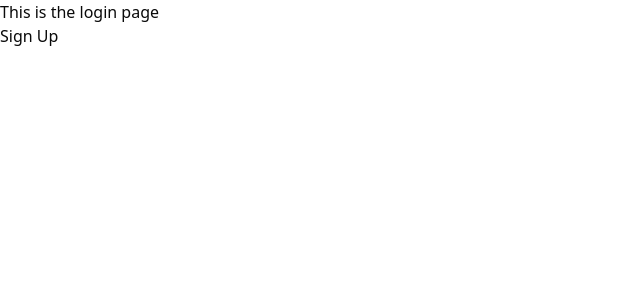
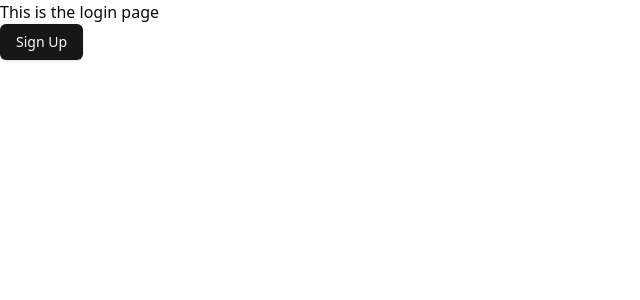
Before and after one commit to aidrecabrera/chrono-ledger, a Nuxt app: page /login in a window 1280 px wide. Shown: the top 300 px of the page, without its empty margins (0-640 px from the left). Built offline with nearby package versions, Linux system fonts and the light colour scheme.

Commit message:
Added Custom Tailwind Color Palette

```diff
--- /dev/null
+++ b/components/ui/button/Button.vue
@@ -0,0 +1,27 @@
+<script setup lang="ts">
+import type { HTMLAttributes } from 'vue'
+import { Primitive, type PrimitiveProps } from 'radix-vue'
+import { type ButtonVariants, buttonVariants } from '.'
+import { cn } from '@/lib/utils'
+
+interface Props extends PrimitiveProps {
+  variant?: ButtonVariants['variant']
+  size?: ButtonVariants['size']
+  as?: string
+  class?: HTMLAttributes['class']
+}
+
+const props = withDefaults(defineProps<Props>(), {
+  as: 'button',
+})
+</script>
+
+<template>
+  <Primitive
+    :as="as"
+    :as-child="asChild"
+    :class="cn(buttonVariants({ variant, size }), props.class)"
+  >
+    <slot />
+  </Primitive>
+</template>
--- /dev/null
+++ b/components/ui/button/index.ts
@@ -0,0 +1,34 @@
+import { type VariantProps, cva } from 'class-variance-authority'
+
+export { default as Button } from './Button.vue'
+
+export const buttonVariants = cva(
+  'inline-flex items-center justify-center whitespace-nowrap rounded-md text-sm font-medium transition-colors focus-visible:outline-none focus-visible:ring-1 focus-visible:ring-ring disabled:pointer-events-none disabled:opacity-50',
+  {
+    variants: {
+      variant: {
+        default: 'bg-primary text-primary-foreground shadow hover:bg-primary/90',
+        destructive:
+          'bg-destructive text-destructive-foreground shadow-sm hover:bg-destructive/90',
+        outline:
+          'border border-input bg-background shadow-sm hover:bg-accent hover:text-accent-foreground',
+        secondary:
+          'bg-secondary text-secondary-foreground shadow-sm hover:bg-secondary/80',
+        ghost: 'hover:bg-accent hover:text-accent-foreground',
+        link: 'text-primary underline-offset-4 hover:underline',
+      },
+      size: {
+        default: 'h-9 px-4 py-2',
+        sm: 'h-8 rounded-md px-3 text-xs',
+        lg: 'h-10 rounded-md px-8',
+        icon: 'h-9 w-9',
+      },
+    },
+    defaultVariants: {
+      variant: 'default',
+      size: 'default',
+    },
+  },
+)
+
+export type ButtonVariants = VariantProps<typeof buttonVariants>
--- a/package.json
+++ b/package.json
@@ -22,6 +22,7 @@
   },
   "devDependencies": {
     "@nuxtjs/tailwindcss": "^6.11.4",
-    "shadcn-nuxt": "^0.10.0"
+    "shadcn-nuxt": "^0.10.0",
+    "typescript": "^5.4.2"
   }
 }
--- a/pages/login.vue
+++ b/pages/login.vue
@@ -1,7 +1,11 @@
 <template>
   <div>
     <h1>This is the login page</h1>
-    <button><NuxtLink to="/register">Sign Up</NuxtLink></button>
+    <NuxtLink to="/register">
+      <Button>
+        Sign Up
+      </Button>
+    </NuxtLink>
   </div>
 </template>
 
@@ -9,6 +13,4 @@
 
 </script>
 
-<style>
-
-</style>
+<style></style>
--- a/pages/register.vue
+++ b/pages/register.vue
@@ -1,7 +1,7 @@
 <template>
   <div>
     <h1>Hello, Register.</h1>
-    <button><NuxtLink to="/login">Login</NuxtLink></button>
+    <NuxtLink to="/login"><Button>Login</Button></NuxtLink>
   </div>
 </template>
 
@@ -9,6 +9,4 @@
 
 </script>
 
-<style>
-
-</style>
+<style></style>
--- a/tailwind.config.js
+++ b/tailwind.config.js
@@ -16,6 +16,24 @@
     },
     extend: {
       colors: {
+        clb: {
+          100: '#ecf0ff',
+          200: '#bdceff',
+          300: '#7da6ff',
+          400: '#0080fb',
+          500: '#005db9',
+          600: '#003c7c',
+          700: '#001E44',
+        },
+        cln: {
+          100: '#d9dadd',
+          200: '#b1b3b8',
+          300: '#8a8d95',
+          400: '#66686f',
+          500: '#45464b',
+          600: '#26272a',
+          700: '#101113',
+        },
         border: "hsl(var(--border))",
         input: "hsl(var(--input))",
         ring: "hsl(var(--ring))",
```
Also changed, not shown: 1 other file (tests, documents, lock files or other folders).
